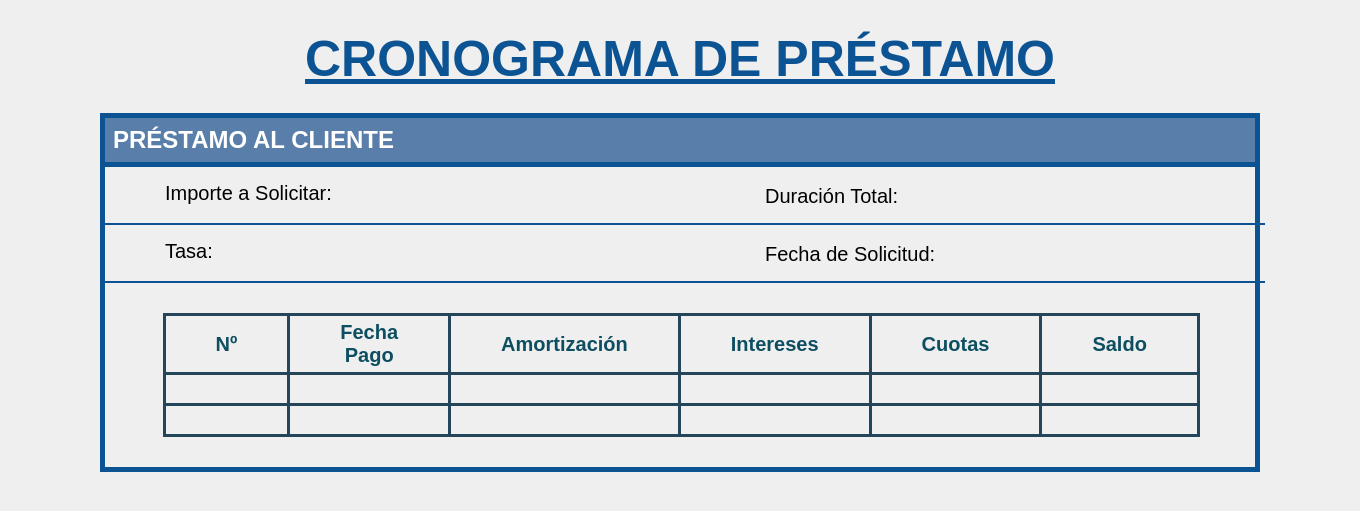
After one commit to SandoEdgar/Simulador-Prestamos, a PHP site: page /modulo/resumen.html in a window 1360 px wide. The commit adds this page. Shown: the top 511 px of the page. Run offline with PHP 8.4, Linux system fonts and the light colour scheme.

Commit message:
se terminó el segundo módulo

```diff
--- a/Maquetado/css/style.css
+++ b/Maquetado/css/style.css
@@ -3,6 +3,7 @@
 	margin: 0;
 	padding: 0;
 }
+/***************PRIMER MÓDULO******************/
 body{
 	font-family: sans-serif;
 	background-color: #efefef;
@@ -22,6 +23,7 @@ h1{
 	color:var(--color-general);
 	margin-top:30px;
 	margin-bottom: 25px;
+	text-transform: uppercase;
 }
 .date,
 .clock{
@@ -111,3 +113,44 @@ p{
 	background-color: #009E0F;
 	color:#ffffff;
 }
+
+/***************SEGUNDO MÓDULO******************/
+
+.division-one,
+.division-two{
+	width:1160px;
+}
+.phrase-one,
+.one-phrase
+{
+	width: 580px;
+	float:left;
+}
+.phrase-two,
+.two-phrase{
+	width: 580px;
+	float: right;
+	margin-top: -35px;
+	margin-right: -80px;
+}
+.division-one:after,
+.division-two:after{
+	content:'';
+	display: table;
+	clear: both;
+}
+table{
+	border:2px solid #25455A;
+	border-collapse: collapse;
+	margin:30px 5% ;
+}
+thead{
+	color:#0E4E61;
+	font-weight: 600;
+	font-size: 20px;
+}
+td{
+	border:3px solid #25455A;
+	padding:5px 50px;
+	text-align: center;
+}
--- a/Maquetado/index.html
+++ b/Maquetado/index.html
@@ -2,8 +2,8 @@
 <html lang="es">
 <head>
 	<meta charset="UTF-8">
-	<meta name="viewport" content="width=device-width, initial-scale=1, maximum-scale=1"">
-	<title>SIMULADOR DE PRÉSTAMOS</title>
+	<meta name="viewport" content="width=device-width, initial-scale=1, maximum-scale=1">
+	<title>Simulador</title>
 	<link rel="stylesheet" href="css/style.css">
 </head>
 
--- /dev/null
+++ b/Maquetado/modulo/resumen.html
@@ -0,0 +1,61 @@
+<!DOCTYPE html>
+<html lang="es">
+<head>
+	<meta charset="UTF-8">
+	<meta name="viewport" content="width=device-width, initial-scale=1, maximum-scale=1" >
+	<title>Cronograma</title>
+	<link rel="stylesheet" href="../css/style.css">
+</head>
+<body>
+	<header class="clearfix">
+		<h1>Cronograma de Préstamo</h1>
+	</header>
+	<main>
+		<div class="title-box">
+			<h2>Préstamo al Cliente</h2>
+		</div>
+		<div class="division-one clearfix">
+			<p class="phrase-one">Importe a Solicitar:
+			</p>
+			<p class="phrase-two">Duración Total:
+			</p>
+		</div>
+		<div class="division-two clearfix">
+			<p class="one-phrase">Tasa:
+			</p>
+			<p class="two-phrase">Fecha de Solicitud:
+			</p>
+		</div>
+			<table>
+				<thead>
+					<tr>
+						<td>Nº</td>
+						<td>Fecha Pago</td>
+						<td>Amortización</td>
+						<td>Intereses</td>
+						<td>Cuotas</td>
+						<td>Saldo</td>
+					</tr>
+				</thead>
+				<tbody>
+					<tr>
+						<td><br></td>
+						<td></td>
+						<td></td>
+						<td></td>
+						<td></td>
+						<td></td>
+					</tr>
+					<tr>
+						<td><br></td>
+						<td></td>
+						<td></td>
+						<td></td>
+						<td></td>
+						<td></td>
+					</tr>
+				</tbody>
+			</table>
+	</main>
+</body>
+</html>
```
